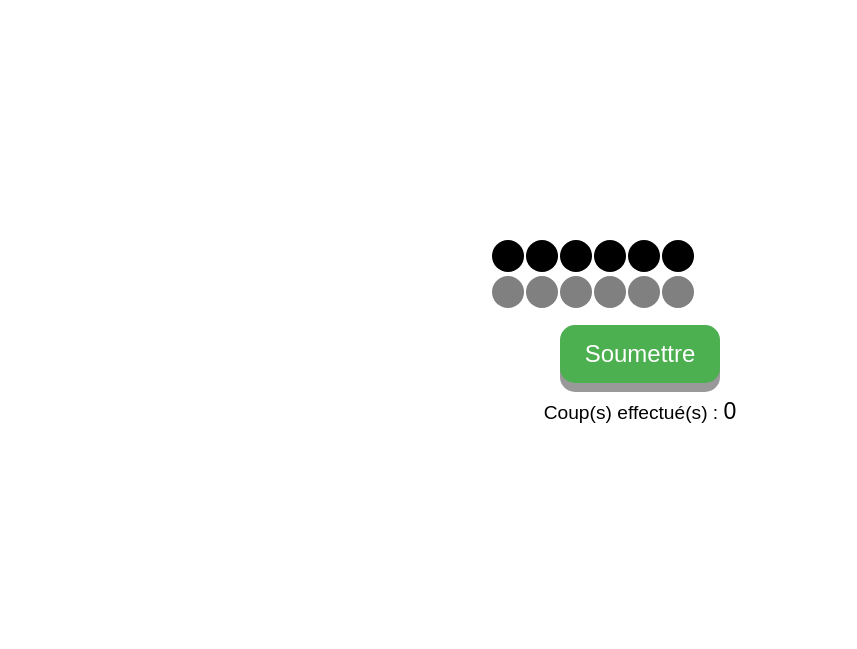
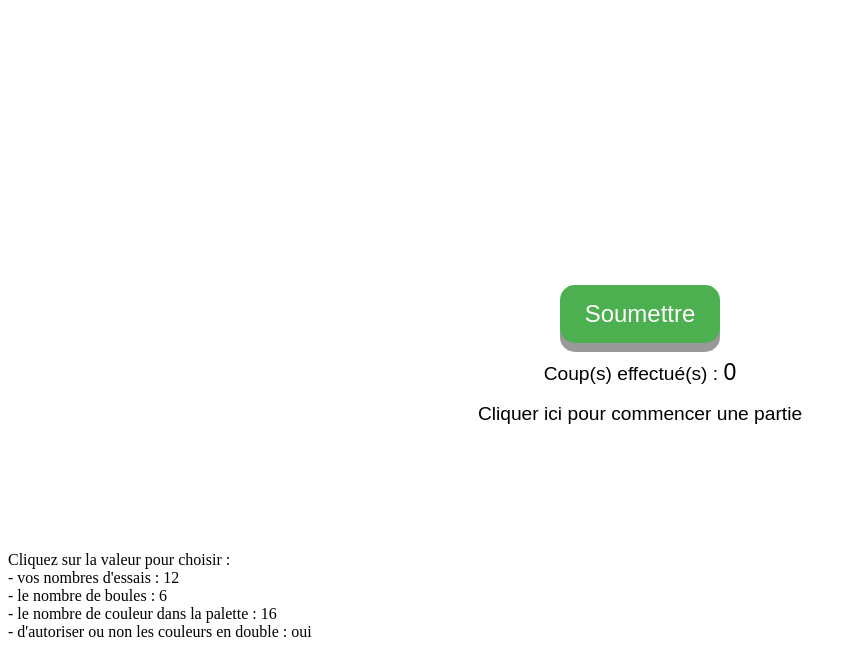
Before and after one commit to williambouet/MasterMind, a PHP site: page / in a window 1280 px wide. Shown: the part 510-1159 px from the top of the page, without its empty margins (0-857 px from the left). Before the commit the page ends 933 px from the top, so only its background shows below. Run offline with PHP 8.4, Linux system fonts and the light colour scheme.

Commit message:
put parametre by player

```diff
--- a/public/index.php
+++ b/public/index.php
@@ -10,7 +10,7 @@
 
 </head>
 
-<body onload="prepareGamePlay()">
+<body >
     <header>Jeu du MasterMind</header>
     <main>
         <div id="gamePlay">
@@ -18,9 +18,17 @@
             <div name='prepare_Proposal' class='view_table' id='greyCircle'></div>
             <div id='btn'><button type="button" class="button" onclick="verifications()">Soumettre</button></div>
             <div class='cpt'> Coup(s) effectué(s) : <span id='compt' class='cpt'>0</span></div>
+            <div class='cpt'onclick="prepareGamePlay()" id="startGame">Cliquer ici pour commencer une partie</div>
         </div>
     </main>
 
-    <footer></footer>
+    <aside>
+        <div>Cliquez sur la valeur pour choisir :</div>
+        <div class='parameters' onclick="nbTry()">- vos nombres d'essais : <span name="tries" class="paramValue" id="nbTry" onclick="nbTry()">12</span></div>
+        <div class='parameters' onclick="nbToFind()">- le nombre de boules  : <span name="nbToFind" id="nbToFind" class="paramValue" onclick="nbToFind()">6</span></div>
+        <div class='parameters' onclick="nbOfColors()">- le nombre de couleur dans la palette : <span name="nbOfColors" class="paramValue" id="nbOfColors" onclick="nbOfColors()">16</span></div>
+        <div class='parameters' onclick="sameColors()">- d'autoriser ou non les couleurs en double : <span name="sameColors" class="paramValue" id="sameColors" onclick="sameColors()">oui</span></div>
+
+    </aside>
 </body>
 </html>
--- a/public/script.js
+++ b/public/script.js
@@ -13,8 +13,46 @@ const colors =
 [
     'orange','yellow','blue','purple','red','green', 'pink','cyan',
     'maroon','violet','lime','gold','lightcoral','dodgerblue', 'chocolate','burlywood'
-]; //grey, white and black are forbiden.
+];
 
+//player can change nb of try
+function nbTry()
+{
+
+    nbOfTry =  parseInt(document.getElementById('nbTry').textContent);
+    nbOfTry < 16 ? nbOfTry++ : nbOfTry = 4;
+    document.getElementById('nbTry').innerHTML = nbOfTry;
+    nbOfTry -= 1;
+}
+
+function nbToFind()
+{
+    nbColorsToFind =  parseInt(document.getElementById('nbToFind').textContent);
+    nbColorsToFind < 9 ? nbColorsToFind++ : nbColorsToFind = 4;
+    document.getElementById('nbToFind').innerHTML = nbColorsToFind;
+}
+
+function nbOfColors()
+{
+
+    nbColorsInPalete =  parseInt(document.getElementById('nbOfColors').textContent);
+    nbColorsInPalete < 16 ? nbColorsInPalete++ : nbColorsInPalete = 9;
+    document.getElementById('nbOfColors').innerHTML = nbColorsInPalete;
+}
+
+function sameColors()
+{
+    let valueSameColors = "";
+    valueSameColors = document.getElementById('sameColors').textContent;
+    if (valueSameColors === "oui") {
+        valueSameColors = "non";
+        sameColorsAuthorize = false;
+     } else {
+        valueSameColors = "oui";
+        sameColorsAuthorize = true;
+     }
+    document.getElementById('sameColors').innerHTML = valueSameColors;
+}
 
 //choose colors with a math.random
 //if 'same colors' is not authorize, restart until all colors are different
@@ -116,6 +154,7 @@ function prepareGamePlay()
     document.getElementById('blackCircle').appendChild(tableB);
 
     shuffle(nbColorsToFind, nbColorsInPalete, colorsToFind, sameColorsAuthorize);
+    document.getElementById('startGame').innerHTML = "";
 }
 
 //create and add a new line of player's proposal, with a specific id to each color's proposal (and each small clue)
```
